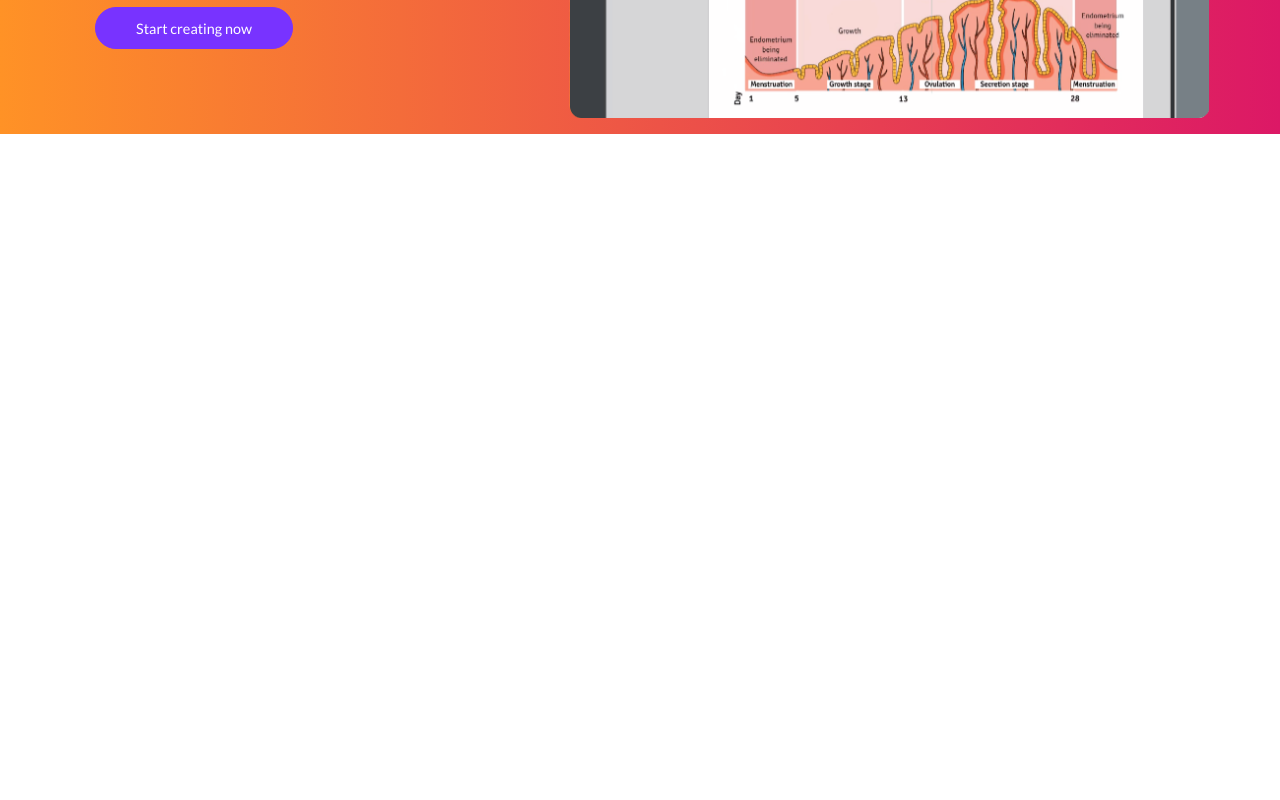
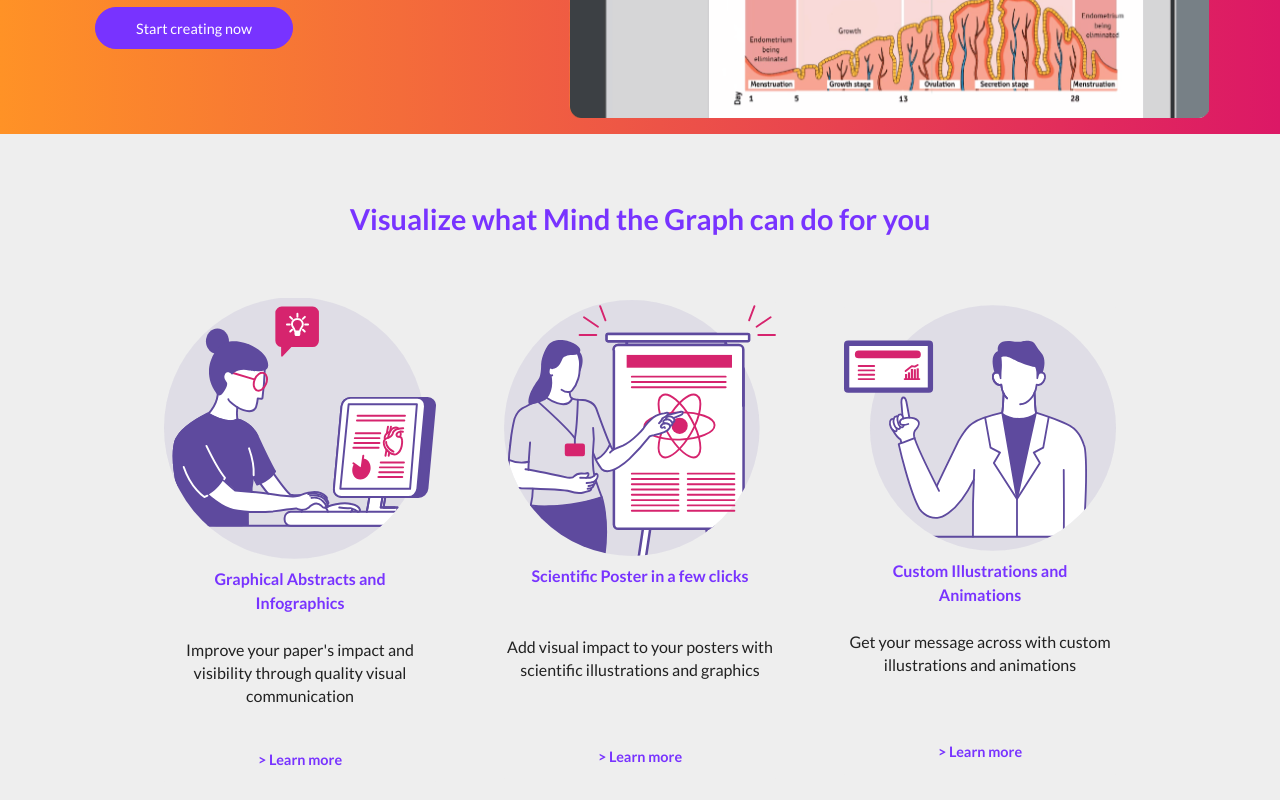
Before and after one commit to SrMarcelo/mindthegraph-landing-page, a React (Vite) app: page / in a window 1280 px wide. Shown: the part 430-1230 px from the top of the page. Before the commit the page ends 800 px from the top, so only its background shows below. Built offline with nearby package versions, Linux system fonts and the light colour scheme.

Commit message:
feat: Info cards done

```diff
--- /dev/null
+++ b/src/components/InfoCard/index.jsx
@@ -0,0 +1,94 @@
+/* eslint-disable react/prop-types */
+import Card from "@mui/material/Card";
+import CardActions from "@mui/material/CardActions";
+import CardContent from "@mui/material/CardContent";
+import CardMedia from "@mui/material/CardMedia";
+import Button from "@mui/material/Button";
+import Typography from "@mui/material/Typography";
+
+const InfoCard = ({ title, image, description, button, onClick }) => {
+  return (
+    <Card
+      sx={{
+        backgroundColor: "#EEEEEE",
+        display: "flex",
+        flexDirection: "column",
+        alignItems: "center",
+        mb: {
+          xs: 4,
+          md: 0,
+        },
+      }}
+      elevation={0}
+    >
+      <CardMedia component="img" image={image} />
+      <CardContent
+        sx={{
+          padding: 0,
+        }}
+      >
+        <Typography
+          gutterBottom
+          variant="p"
+          component="div"
+          sx={{
+            fontSize: "1rem",
+            fontWeight: "bold",
+            textAlign: "center",
+            mt: 1,
+            px: 3,
+            color: "#7833FF",
+            width: "100%",
+            height: "4rem",
+          }}
+        >
+          {title}
+        </Typography>
+        <Typography
+          variant="body2"
+          color="#212121"
+          sx={{
+            fontSize: "1rem",
+            textAlign: "center",
+            mt: 1,
+            color: "#212121",
+            height: "6rem",
+          }}
+        >
+          {description}
+        </Typography>
+      </CardContent>
+      <CardActions
+        sx={{
+          "& .MuiButton-root": {
+            textTransform: "none",
+            minWidth: "auto",
+            "&:hover": {
+              transform: "scale(1.1)",
+              backgroundColor: "transparent",
+            },
+            transition: "all 0.3s ease-in-out",
+            fontSize: {
+              xs: "0.8rem",
+              md: "0.9rem",
+              xl: "1rem",
+            },
+          },
+        }}
+      >
+        <Button
+          size="small"
+          onClick={onClick}
+          sx={{
+            color: "#7833FF",
+            fontWeight: "bold",
+          }}
+        >
+          {button}
+        </Button>
+      </CardActions>
+    </Card>
+  );
+};
+
+export default InfoCard;
--- /dev/null
+++ b/src/components/InfoCardsGroup/index.jsx
@@ -0,0 +1,69 @@
+import Typography from "@mui/material/Typography";
+import Grid from "@mui/material/Grid";
+import InfoCard from "../InfoCard";
+
+import image1 from "../../assets/image_1.svg";
+import image2 from "../../assets/image_2.svg";
+import image3 from "../../assets/image_3.svg";
+
+const InfoCardsGroup = () => {
+  return (
+    <Grid
+      container
+      display="flex"
+      justifyContent="space-evenly"
+      alignItems="center"
+      sx={{
+        pt: 8,
+        pb: 2,
+        px: 12,
+        "& .MuiGrid-item": {
+          display: "flex",
+          justifyContent: "center",
+          alignItems: "center",
+        },
+      }}
+    >
+      <Grid item xs={12}>
+        <Typography
+          variant="p"
+          sx={{
+            color: "#7833FF",
+            fontWeight: "bold",
+            textAlign: "center",
+            mb: 7,
+            fontSize: "1.8rem",
+          }}
+        >
+          Visualize what Mind the Graph can do for you
+        </Typography>
+      </Grid>
+      <Grid item xs={12} sm={5} md={3}>
+        <InfoCard
+          title="Graphical Abstracts and Infographics"
+          image={image2}
+          description="Improve your paper's impact and visibility through quality visual communication"
+          button="> Learn more"
+        />
+      </Grid>
+      <Grid item xs={12} sm={5} md={3}>
+        <InfoCard
+          title="Scientific Poster in a few clicks"
+          image={image3}
+          description="Add visual impact to your posters with scientific illustrations and graphics"
+          button="> Learn more"
+        />
+      </Grid>
+      <Grid item xs={12} sm={5} md={3}>
+        <InfoCard
+          title="Custom Illustrations and Animations"
+          image={image1}
+          description="Get your message across with custom illustrations and animations"
+          button="> Learn more"
+        />
+      </Grid>
+    </Grid>
+  );
+};
+
+export default InfoCardsGroup;
--- a/src/pages/MainPage/index.jsx
+++ b/src/pages/MainPage/index.jsx
@@ -2,14 +2,20 @@
 import Toolbar from "@mui/material/Toolbar";
 import Header from "../../components/Header";
 import HeroSection from "../../components/HeroSection";
+import InfoCardsGroup from "../../components/InfoCardsGroup";
 
 const MainPage = () => {
   return (
-    <Box className="bg-gradient-to-r from-orangish to-pinkish relative">
-      <Header />
-      <Toolbar />
-      <HeroSection />
-    </Box>
+    <>
+      <Box className="bg-gradient-to-r from-orangish to-pinkish relative">
+        <Header />
+        <Toolbar />
+        <HeroSection />
+      </Box>
+      <Box className="bg-gray">
+        <InfoCardsGroup />
+      </Box>
+    </>
   );
 };
 
```
